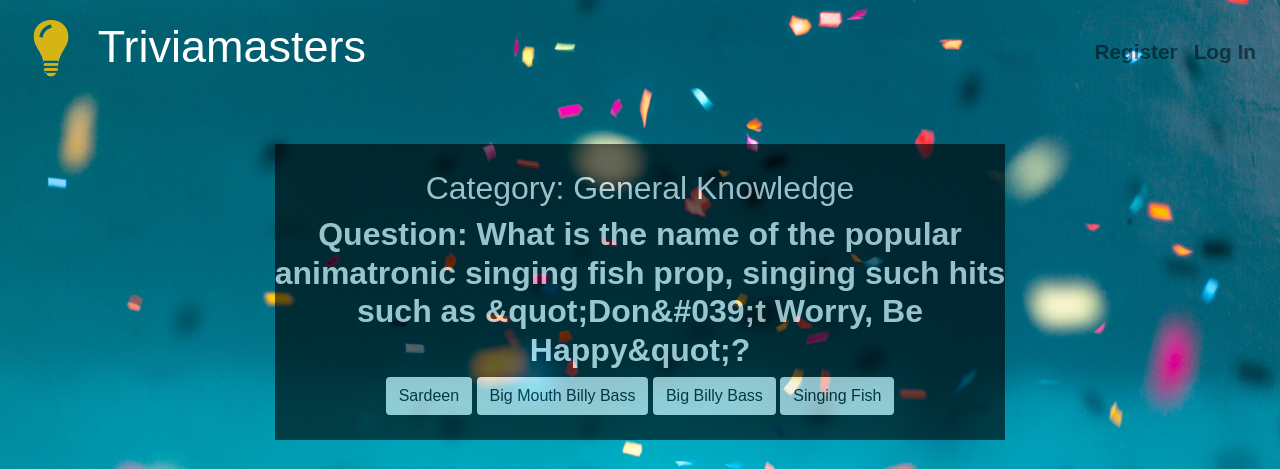
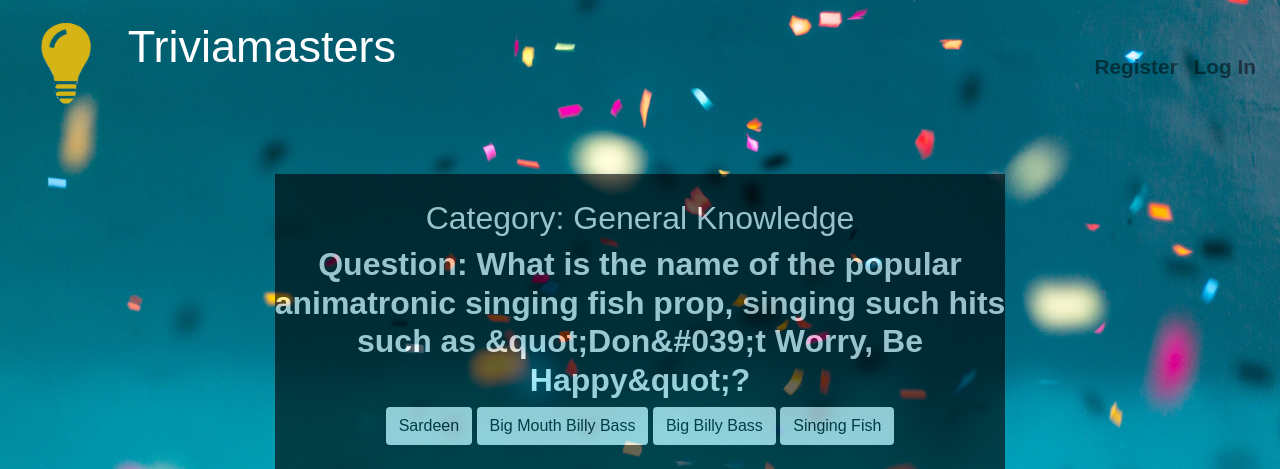
Before and after one commit to Hetgithubaccount/triviamasters, a Flask app: page /game in a window 1280 px wide. Shown: the top 469 px of the page. Run offline with Flask 2, Linux system fonts and the light colour scheme; some libraries are stand-ins or nearby versions.

Commit message:
templates

```diff
--- a/templates/layout.html
+++ b/templates/layout.html
@@ -25,8 +25,8 @@
     <body>
         <nav class="navbar navbar-expand-md navbar-light">
             <a class="navbar-brand" href="/">
-                 <img src="/static/bulb.png" width="70" height="70" class="d-inline-block align-top" alt="">
-                    Triviamasters
+                 <img src="/static/bulb.png" width="100" height="100" class="d-inline-block align-top" alt="">
+                    <name>Triviamasters</name>
             </a>
             <button aria-controls="navbar" aria-expanded="false" aria-label="Toggle navigation" class="navbar-toggler" data-target="#navbar" data-toggle="collapse" type="button">
                 <span class="navbar-toggler-icon"></span>
```
